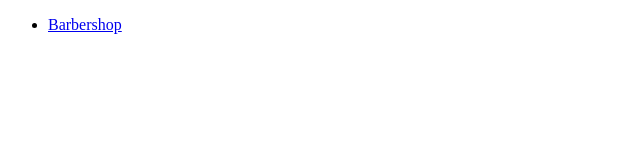
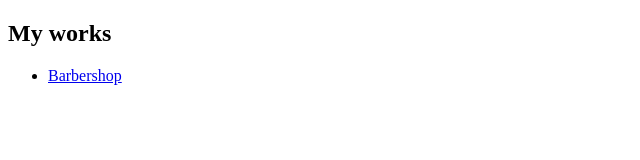
Before and after one commit to MakxXxsiM/MakxXxsiM.github.io, a plain HTML site: page index.html in a window 1280 px wide. Shown: the whole page, without its empty margins (0-640 px from the left). Drawn offline with Linux system fonts and the light colour scheme.

Commit message:
Minor change for main page of porfolio

```diff
--- a/index.html
+++ b/index.html
@@ -8,9 +8,12 @@
 </head>
 <body>
     <main>
-        <ul>
-            <li><a href="./barbershop/index.html">Barbershop</a></li>
-        </ul>
+        <section>
+            <h1>My works</h1>
+            <ul>
+                    <li><a href="./barbershop/index.html">Barbershop</a></li>
+            </ul>
+        </section>
     </main>
 </body>
 </html>
```
